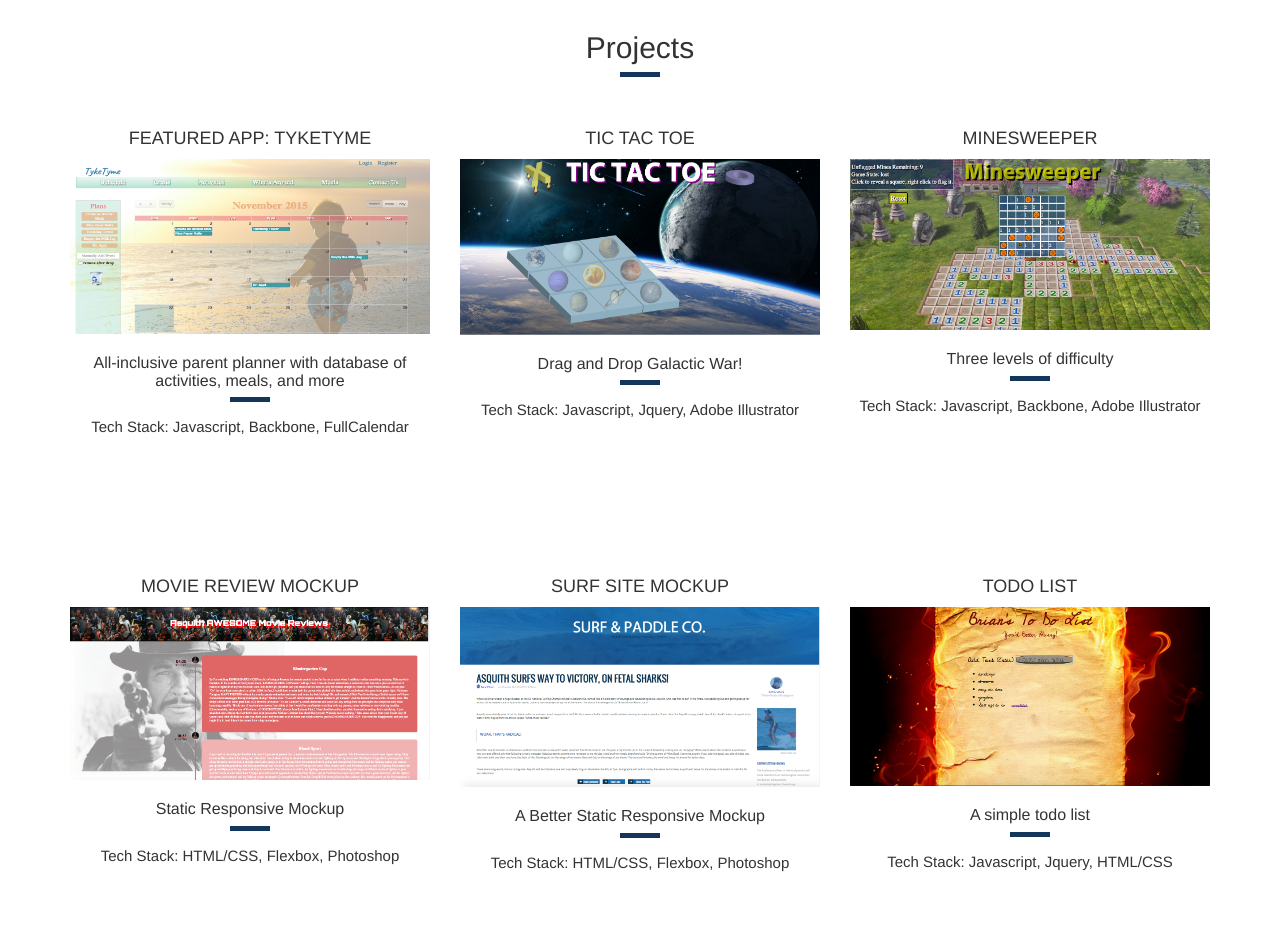
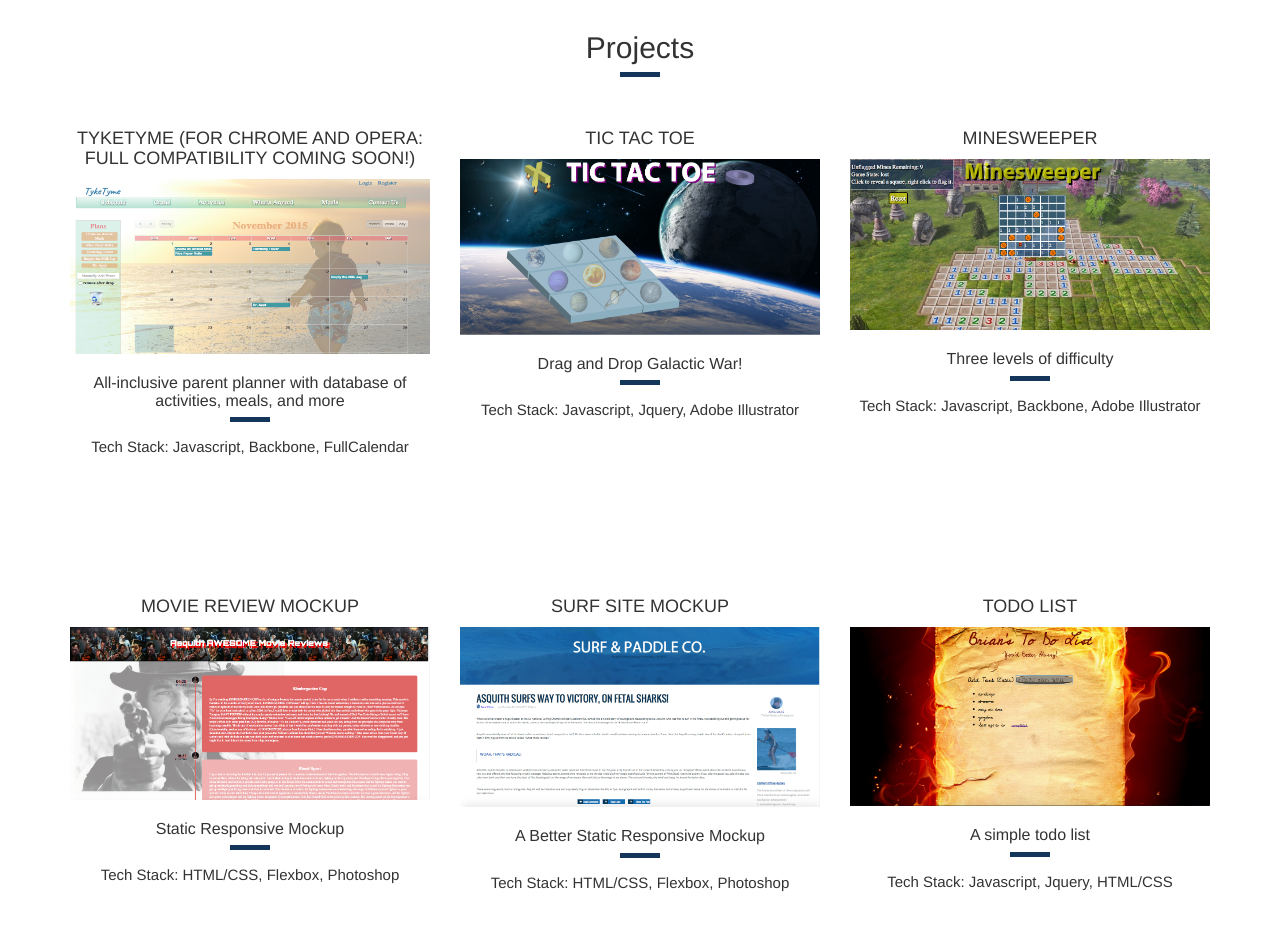
Before and after one commit to basquith16/brianasquith.io, a website: page index.html in a window 1280 px wide. Shown: the part 2000-2929 px from the top of the page. Drawn offline with nearby package versions, Linux system fonts and the light colour scheme.

Commit message:
update to tyketyme status

```diff
--- a/index.html
+++ b/index.html
@@ -248,7 +248,7 @@
     <div class="container">
       <div class="row">
         <div class="projects col-sm-4">
-          <h4 class="text-center">Featured App: TykeTyme</h4>
+          <h4 class="text-center">TykeTyme (For Chrome and Opera: Full Compatibility Coming SOON!)</h4>
           <a href="https://basquith16.github.io/TykeTyme/" target="_blank">
             <img class="img-responsive" src="img/TykeTyme.png" alt="" style="height: 175px; width: 360px;" />
           </a>
```
